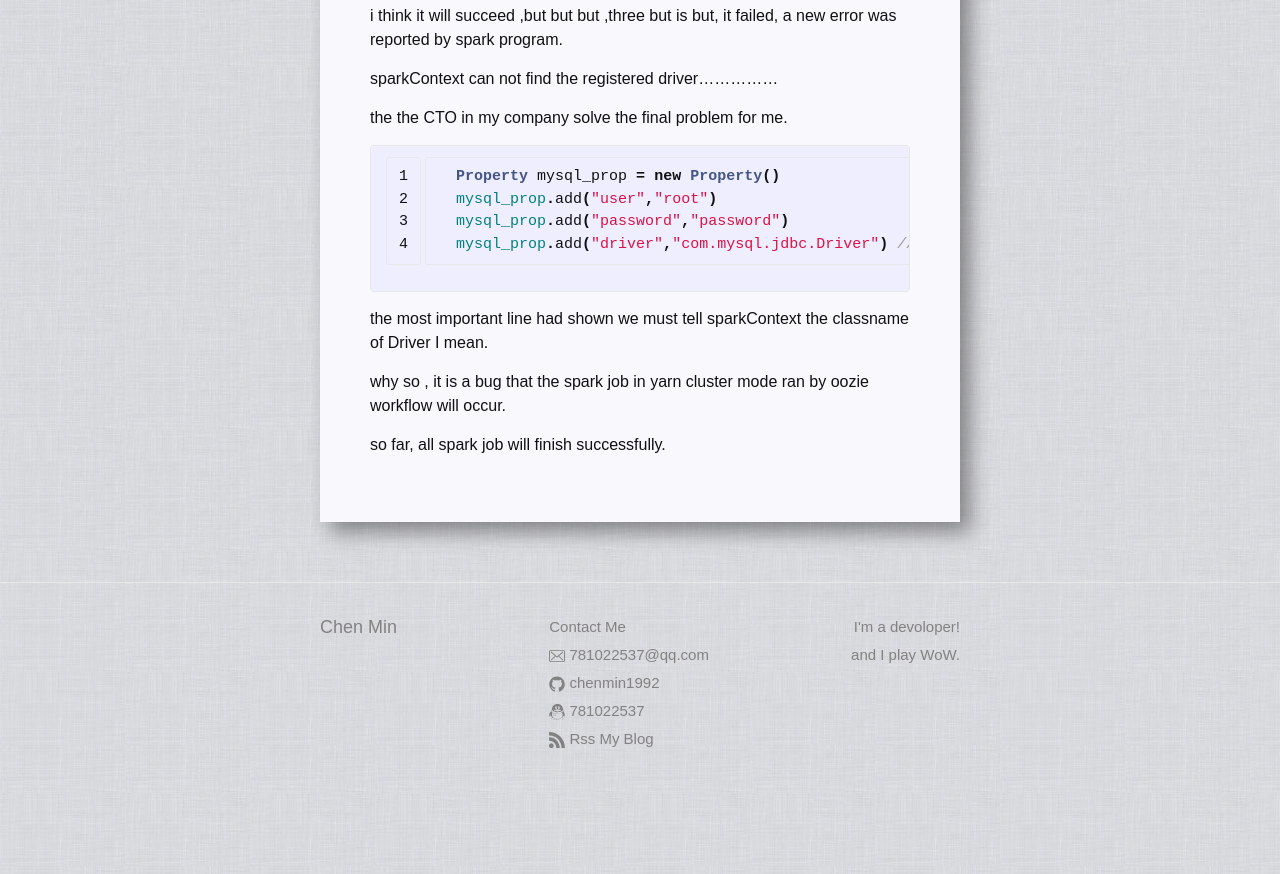
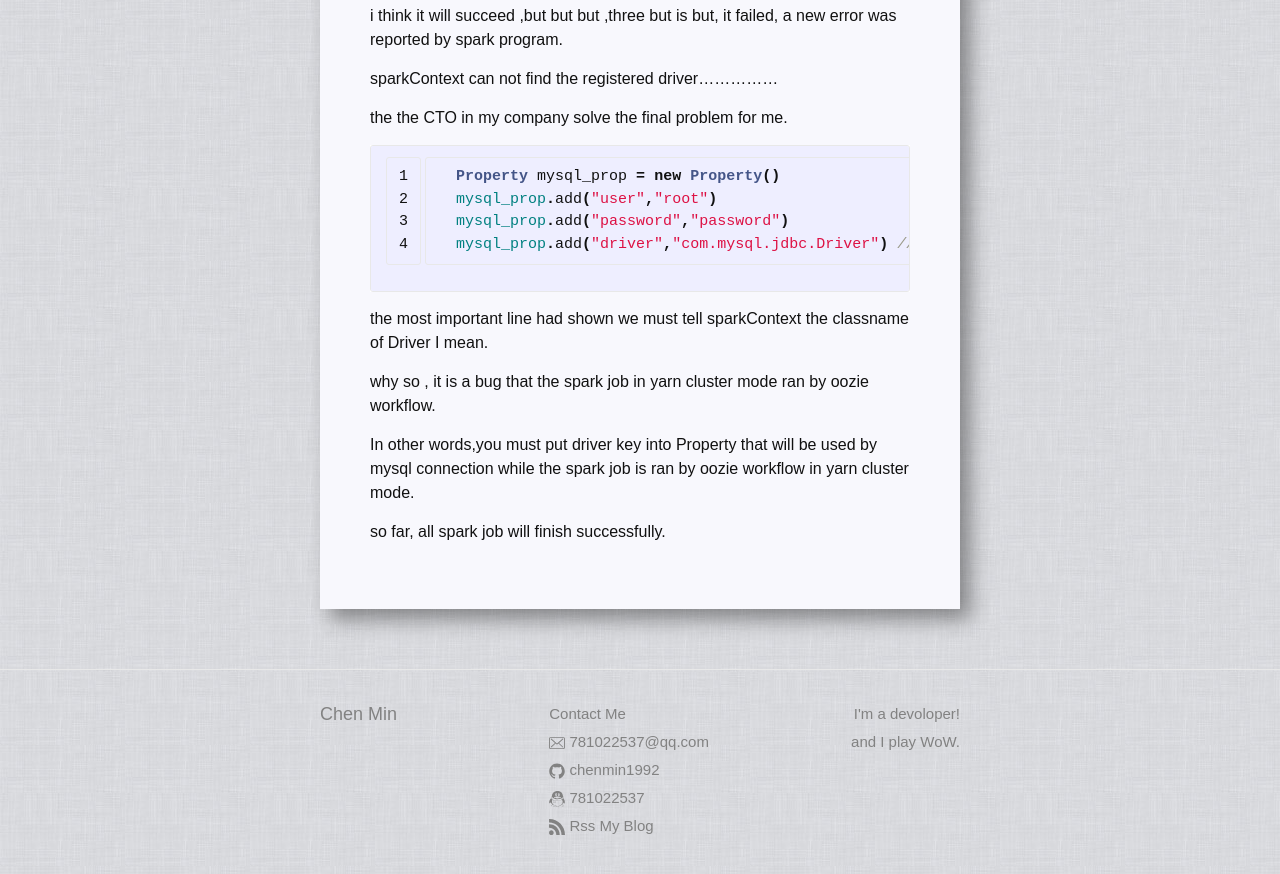
Before and after one commit to chenmin1992/chenmin1992.github.io, a Jekyll site: the page built from _posts/2016-07-12-SparkContext-can-find-no-suitable-driver-for-jdbc.markdown, in a window 1280 px wide and 900 px high, scrolled down 2159 px. Shown: the top 874 px of the window. Built offline with Jekyll 4.4.1, drawn with Linux system fonts in a browser that asks for light colours; before the commit the page ends 2972 px from its top, so only the background shows below that.

Commit message:
edit the post

```diff
--- a/_config.yml
+++ b/_config.yml
@@ -25,3 +25,5 @@ gems: [jekyll-paginate]
 paginate: 5
 
 permalink: none
+
+highlighter: pygments
--- a/_posts/2016-07-12-SparkContext-can-find-no-suitable-driver-for-jdbc.markdown
+++ b/_posts/2016-07-12-SparkContext-can-find-no-suitable-driver-for-jdbc.markdown
@@ -90,7 +90,9 @@ the the CTO in my company solve the final problem for me.
 
 the most important line had shown we must tell sparkContext the classname of Driver I mean.
 
-why so , it is a bug that the spark job in yarn cluster mode ran by oozie workflow will occur.
+why so , it is a bug that the spark job in yarn cluster mode ran by oozie workflow.
+
+In other words,you must put driver key into Property that will be used by mysql connection while the spark job is ran by oozie workflow in yarn cluster mode.
 
 so far, all spark job will finish successfully.
 
```
